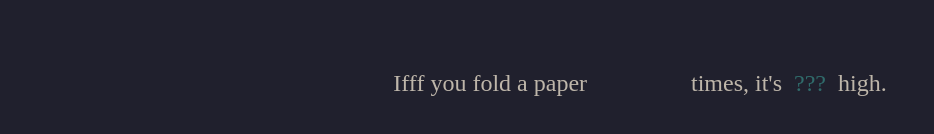
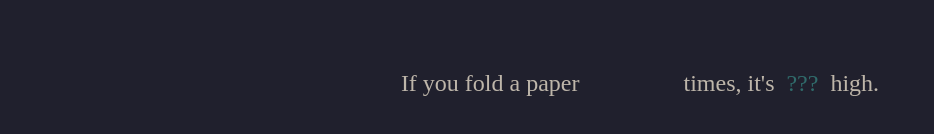
Before and after one commit to UmutZeytindali/paperfold, a plain HTML site: page index.html in a window 1280 px wide. Shown: the part 304-438 px from the top of the page, without its empty margins (0-934 px from the left). Drawn offline with Linux system fonts and the light colour scheme.

Commit message:
Update index.html

```diff
--- a/index.html
+++ b/index.html
@@ -14,7 +14,7 @@
       </div>
     </nav>
     <div class="main-container">
-      <p> Ifff you fold a paper </p><input type="text" name="times" onfocus="this.value='', result.value=''" id="times" oninput="fold(this.value)" autofocus />
+      <p> If you fold a paper </p><input type="text" name="times" onfocus="this.value='', result.value=''" id="times" oninput="fold(this.value)" autofocus />
       <p><p id="timesText">times</p>, it's&ensp;<p id="result"> ???</p>&ensp;high. </p>
     </div>
   </body>
```
